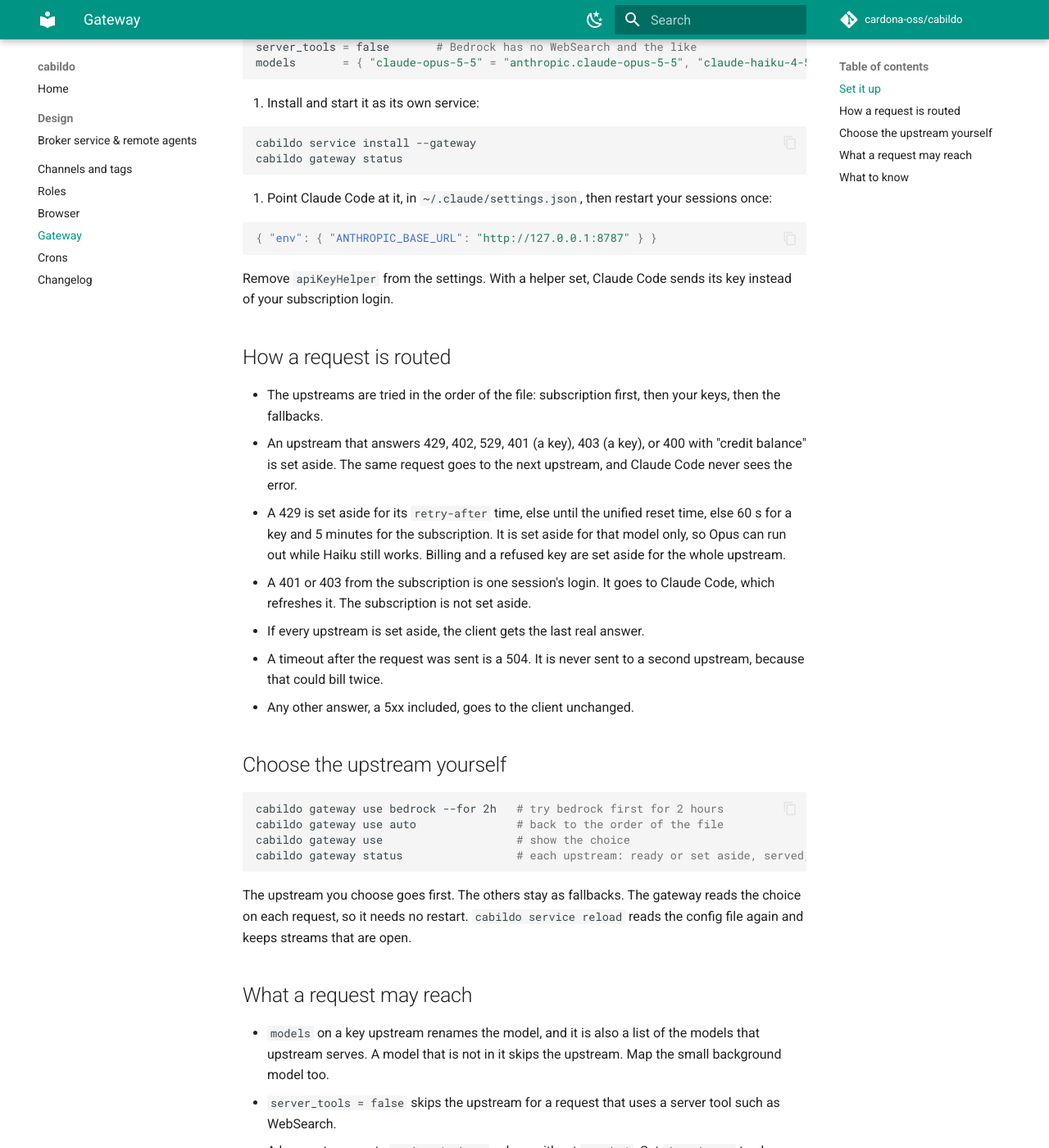
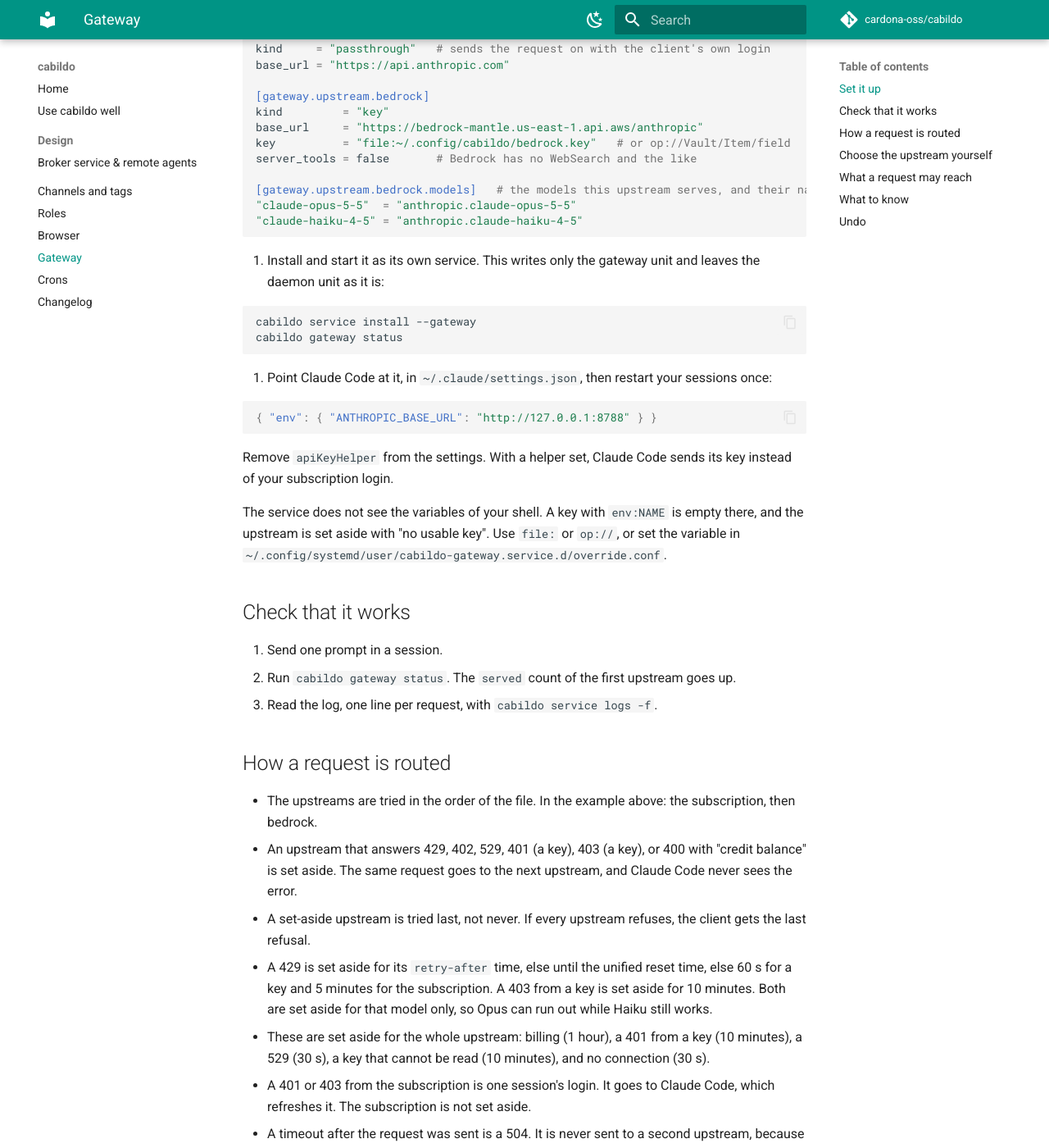
Before and after one commit to jorgeecardona/cabildo, an MkDocs documentation site: the page built from docs/gateway.md, in a window 1280 px wide and 1400 px high, scrolled down 628 px. Shown: the whole window at 82% size. Built offline with MkDocs 1.6.1 and Material for MkDocs 9.7.7, drawn with Linux system fonts in a browser that asks for light colours; comment, search, counter and statistics services are not loaded; some of the changed text lies outside the part shown.

Commit message:
feat(help): a help MCP tool and a start guide; docs pass on the gateway after the Fable review
help(topic, query) serves the pages of docs/ (bundled in the wheel). service install --gateway writes only the
gateway unit. Gateway default port 8788. gateway.md rewritten: file key for the service, check and undo steps,
exact cooldown rules.

````diff
--- a/docs/gateway.md
+++ b/docs/gateway.md
@@ -9,52 +9,77 @@ of upstream is a change in the gateway, so no session restarts.
 
 ## Set it up
 
-1. Add the upstreams to `~/.cabildo/config.toml`. They are tried in the order of the file:
+1. Put your Bedrock key in a file only you can read:
 
-```toml
-[gateway]
-port = 8787
+   ```bash
+   mkdir -p ~/.config/cabildo
+   install -m 600 /dev/null ~/.config/cabildo/bedrock.key
+   printf '%s' "$AWS_BEARER_TOKEN_BEDROCK" > ~/.config/cabildo/bedrock.key
+   ```
 
-[gateway.upstream.subscription]
-kind     = "passthrough"   # sends the request on with the client's own login
-base_url = "https://api.anthropic.com"
+2. Add the upstreams to `~/.cabildo/config.toml`. They are tried in the order of the file:
 
-[gateway.upstream.bedrock]
-kind         = "key"
-base_url     = "https://bedrock-mantle.us-east-1.api.aws/anthropic"
-key          = "env:AWS_BEARER_TOKEN_BEDROCK"   # or op://Vault/Item/field, or file:/path
-server_tools = false       # Bedrock has no WebSearch and the like
-models       = { "claude-opus-5-5" = "anthropic.claude-opus-5-5", "claude-haiku-4-5" = "anthropic.claude-haiku-4-5" }
-```
+   ```toml
+   [gateway]
+   port = 8788                # 8787 is the port of `cabildo viewer`
 
-2. Install and start it as its own service:
+   [gateway.upstream.subscription]
+   kind     = "passthrough"   # sends the request on with the client's own login
+   base_url = "https://api.anthropic.com"
 
-```bash
-cabildo service install --gateway
-cabildo gateway status
-```
+   [gateway.upstream.bedrock]
+   kind         = "key"
+   base_url     = "https://bedrock-mantle.us-east-1.api.aws/anthropic"
+   key          = "file:~/.config/cabildo/bedrock.key"   # or op://Vault/Item/field
+   server_tools = false       # Bedrock has no WebSearch and the like
 
-3. Point Claude Code at it, in `~/.claude/settings.json`, then restart your sessions once:
+   [gateway.upstream.bedrock.models]   # the models this upstream serves, and their names there
+   "claude-opus-5-5"  = "anthropic.claude-opus-5-5"
+   "claude-haiku-4-5" = "anthropic.claude-haiku-4-5"
+   ```
 
-```json
-{ "env": { "ANTHROPIC_BASE_URL": "http://127.0.0.1:8787" } }
-```
+3. Install and start it as its own service. This writes only the gateway unit and leaves the
+   daemon unit as it is:
 
-Remove `apiKeyHelper` from the settings. With a helper set, Claude Code sends its key instead of
-your subscription login.
+   ```bash
+   cabildo service install --gateway
+   cabildo gateway status
+   ```
+
+4. Point Claude Code at it, in `~/.claude/settings.json`, then restart your sessions once:
+
+   ```json
+   { "env": { "ANTHROPIC_BASE_URL": "http://127.0.0.1:8788" } }
+   ```
+
+   Remove `apiKeyHelper` from the settings. With a helper set, Claude Code sends its key
+   instead of your subscription login.
+
+The service does not see the variables of your shell. A key with `env:NAME` is empty there, and
+the upstream is set aside with "no usable key". Use `file:` or `op://`, or set the variable in
+`~/.config/systemd/user/cabildo-gateway.service.d/override.conf`.
+
+## Check that it works
+
+1. Send one prompt in a session.
+2. Run `cabildo gateway status`. The `served` count of the first upstream goes up.
+3. Read the log, one line per request, with `cabildo service logs -f`.
 
 ## How a request is routed
 
-- The upstreams are tried in the order of the file: subscription first, then your keys, then
-  the fallbacks.
+- The upstreams are tried in the order of the file. In the example above: the subscription, then
+  bedrock.
 - An upstream that answers 429, 402, 529, 401 (a key), 403 (a key), or 400 with "credit balance"
   is set aside. The same request goes to the next upstream, and Claude Code never sees the error.
+- A set-aside upstream is tried last, not never. If every upstream refuses, the client gets the
+  last refusal.
 - A 429 is set aside for its `retry-after` time, else until the unified reset time, else 60 s
-  for a key and 5 minutes for the subscription. It is set aside for that model only, so Opus can
-  run out while Haiku still works. Billing and a refused key are set aside for the whole upstream.
+  for a key and 5 minutes for the subscription. A 403 from a key is set aside for 10 minutes.
+  Both are set aside for that model only, so Opus can run out while Haiku still works.
+- These are set aside for the whole upstream: billing (1 hour), a 401 from a key (10 minutes),
+  a 529 (30 s), a key that cannot be read (10 minutes), and no connection (30 s).
 - A 401 or 403 from the subscription is one session's login. It goes to Claude Code, which
   refreshes it. The subscription is not set aside.
-- If every upstream is set aside, the client gets the last real answer.
 - A timeout after the request was sent is a 504. It is never sent to a second upstream, because
   that could bill twice.
 - Any other answer, a 5xx included, goes to the client unchanged.
@@ -69,16 +94,20 @@ cabildo gateway status                 # each upstream: ready or set aside, serv
 ```
 
 The upstream you choose goes first. The others stay as fallbacks. The gateway reads the choice on
-each request, so it needs no restart. `cabildo service reload` reads the config file again and
-keeps streams that are open.
+each request, so it needs no restart.
+
+After you change the config file, run `cabildo service reload`. The gateway reads the file again
+and keeps the streams that are open. The command also reloads the daemon. New gateway code needs
+`cabildo service restart`, which cuts the streams that are open.
 
 ## What a request may reach
 
-- `models` on a key upstream renames the model, and it is also a list of the models that upstream
+- `models` renames the model for that upstream, and it is also a list of the models that upstream
   serves. A model that is not in it skips the upstream. Map the small background model too.
 - `server_tools = false` skips the upstream for a request that uses a server tool such as
   WebSearch.
-- A key upstream gets `anthropic-beta` values without `oauth-*`. Set `drop_betas` to change it.
+- `drop_betas` is a list of glob patterns for `anthropic-beta` values. It replaces the default
+  `["oauth-*"]` of a key upstream. A subscription upstream drops nothing by default.
 - A key upstream only gets `/v1/messages` paths.
 - A skipped upstream is not set aside. If every upstream is skipped, the answer is a 502 that
   says so.
@@ -89,9 +118,9 @@ keeps streams that are open.
   `kind = "key"` replaces the client's credential with its own key, sent as `x-api-key`
   (`auth = "bearer"` or `"both"` change that).
 - Switching upstream starts a new prompt cache, so the first request after a switch costs more.
-- The server listens on `127.0.0.1` only and refuses any request that has an `Origin` header or
+- The server listens on `127.0.0.1` only. It refuses any request that has an `Origin` header or
   another `Host`, so a web page cannot use it. Any program on your machine can still call it and
-  spend your keys. To require a secret, set `token = "env:NAME"` and add
+  spend your keys. To require a secret, set `token = "file:/path"` in `[gateway]` and add
   `ANTHROPIC_CUSTOM_HEADERS="x-cabildo-gateway: <the secret>"` to Claude Code's `env`.
 - It reads only `~/.cabildo/config.toml`, never a repo's config. It logs one line per request
   (upstream, model, status, time) and never headers or bodies.
@@ -99,3 +128,16 @@ keeps streams that are open.
   The Bedrock Invoke API uses another format and is not supported.
 - Not checked live yet: which header Mantle expects with a real key, and whether Claude Code stops
   by itself on a usage limit before it sends a request.
+
+## Undo
+
+1. Remove `ANTHROPIC_BASE_URL` from `~/.claude/settings.json`.
+2. Restart your sessions.
+3. Stop the gateway:
+
+   ```bash
+   systemctl --user disable --now cabildo-gateway.service
+   ```
+
+`cabildo service uninstall` removes the daemon unit as well. Use the `systemctl` command to
+remove only the gateway.
--- a/mkdocs.yml
+++ b/mkdocs.yml
@@ -51,14 +51,17 @@ plugins:
       sections:
         Usage documentation:
           - index.md
+          - using-cabildo.md
           - channels.md
           - roles.md
           - browser.md
           - gateway.md
+          - crons.md
           - design/broker-service.md
 
 nav:
   - Home: index.md
+  - Use cabildo well: using-cabildo.md
   - Design:
       - Broker service & remote agents: design/broker-service.md
   - Channels and tags: channels.md
--- a/pyproject.toml
+++ b/pyproject.toml
@@ -107,6 +107,8 @@ packages = ["src/cabildo"]
 # cabildo/_bundled_mods/; `cabildo.mods.mods_dir()` looks there.
 [tool.hatch.build.targets.wheel.force-include]
 "mods" = "src/cabildo/_bundled_mods"
+# The guide pages for the `help` MCP tool (cabildo/help.py).
+"docs" = "src/cabildo/_bundled_docs"
 
 [tool.hatch.build.targets.sdist]
 include = ["src", "tests", "docs", "mods", "README.md", "CHANGELOG.md", "LICENSE"]
--- a/src/cabildo/__init__.py
+++ b/src/cabildo/__init__.py
@@ -1,3 +1,3 @@
 """cabildo: a shared IPC bus / chat room for parallel Claude Code sessions."""
 
-__version__ = "0.1.222"
+__version__ = "0.1.223"
````
Also changed, not shown: AGENTS.md (+1 -1 lines), CHANGELOG.md (+8 -0 lines), README.md (+4 -1 lines), docs/index.md (+19 -9 lines), docs/using-cabildo.md (added, +81 -0 lines), 8 other files.
